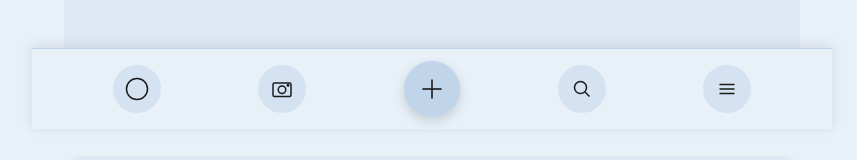
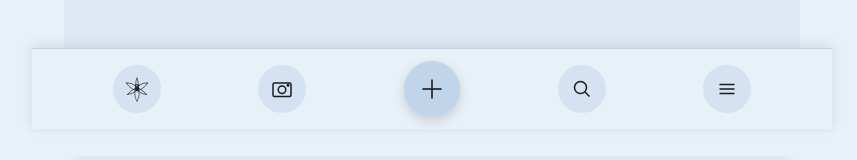
Before and after one commit to drowsy-1/DaylilyPWA, a React (Vite) app: page / in a window 1280 px wide. Shown: the part 671-831 px from the top of the page, without its empty margins (208-1065 px from the left). Built offline with nearby package versions, Linux system fonts and the light colour scheme.

Commit message:
home button

```diff
--- a/src/components/Footer.tsx
+++ b/src/components/Footer.tsx
@@ -44,9 +44,31 @@ function Footer({ isMenuOpen, onToggleMenu, onNavigate }: FooterProps) {
       )}
 
       <footer className="footer">
-        <button className="footer-btn" aria-label="Home">
-          <svg width="32" height="32" viewBox="0 0 32 32" fill="none" stroke="currentColor" strokeWidth="2">
-            <circle cx="16" cy="16" r="14" />
+        <button className="footer-btn" onClick={() => onNavigate('home')} aria-label="Home">
+          <svg width="38" height="38" viewBox="0 0 100 100" fill="none" stroke="currentColor" strokeWidth="2.6" strokeLinecap="round" strokeLinejoin="round">
+            <defs>
+              <path id="petal" d="M50 5C 42 22, 44 36, 46 52L 54 52C 56 36, 58 22, 50 5 Z" />
+              <path id="sepal" d="M50 0C 38 18, 40 38, 44 56L 56 56C 60 38, 62 18, 50 0 Z" />
+            </defs>
+
+            {/* Alternating petals and sepals */}
+            <use href="#petal" transform="rotate(0 50 50)" />
+            <use href="#sepal" transform="rotate(60 50 50)" />
+            <use href="#petal" transform="rotate(120 50 50)" />
+            <use href="#sepal" transform="rotate(180 50 50)" />
+            <use href="#petal" transform="rotate(240 50 50)" />
+            <use href="#sepal" transform="rotate(300 50 50)" />
+
+            {/* Center circle */}
+            <circle cx="50" cy="50" r="4.5" />
+
+            {/* Stamens */}
+            <line x1="50" y1="50" x2="50" y2="32" />
+            <circle cx="50" cy="31" r="1.6" />
+            <line x1="46" y1="50" x2="43" y2="36" />
+            <circle cx="42.5" cy="35" r="1.6" />
+            <line x1="54" y1="50" x2="57" y2="36" />
+            <circle cx="57.5" cy="35" r="1.6" />
           </svg>
         </button>
 
```
